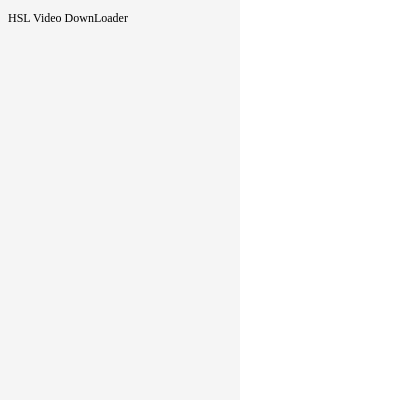
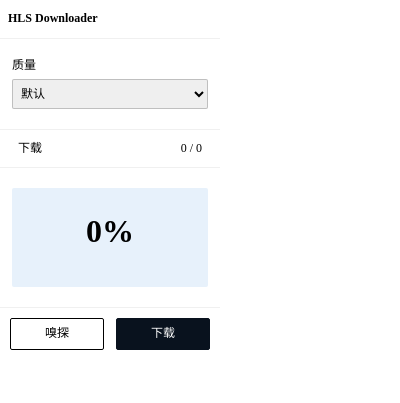
Before and after one commit to WX-DongXing/video-downloader-for-tencent, a browser extension: page popup/index.html in a window 400 px wide. Drawn offline with Linux system fonts and the light colour scheme.

Commit message:
feat: 添加基本样式布局

```diff
--- a/popup/index.js
+++ b/popup/index.js
@@ -1,15 +1,82 @@
-const { createApp, onMounted } = window.Vue
+const { createApp, onMounted, reactive, toRefs, computed } = window.Vue
 const app = createApp({
   name: 'Popup',
   template: `
-      <div class="wrap">
-        <p class="title">HSL Video DownLoader</p>
-      </div>
+      <main>
+        <header>HLS Downloader</header>
+        <section>
+            <div class="quality">
+                <p class="title">质量</p>
+                <select ref="quality">
+                        <option
+                           v-for="option in options"
+                           :value="option.value"
+                           :key="option.value">
+                           {{ option.label }}
+                         </option>
+                    </select>
+            </div>
+
+            <div class="download">
+                <span>下载</span>
+                <span>{{ downloadSize }} / {{ fragmentSize }}</span>
+            </div>
+
+            <div class="rate">
+                <div class="panel">
+                    <b>{{ rate }}</b>
+                    <div class="progress" :style="{ width: rate }"></div>
+                </div>
+            </div>
+        </section>
+        <footer>
+            <button class="outline" @click="handleReload">嗅探</button>
+            <button :class="['primary', { 'disabled': !allowDownload }]" :disabled="!allowDownload">下载</button>
+        </footer>
+      </main>
     `,
   setup () {
-    onMounted(() => {
-      console.log('here')
+    const { chrome } = window
+
+    const state = reactive({
+      tabId: null,
+      quality: null,
+      allowDownload: false,
+      options: [{ label: '默认', value: 0 }],
+      fragmentSize: 0,
+      downloadSize: 0
     })
+
+    const rate = computed(() => {
+      return (state.downloadSize / state.fragmentSize) ? (state.downloadSize / state.fragmentSize).toFixed(2) : 0 + '%'
+    })
+
+    const handleReload = () => {
+      state.tabId && chrome.tabs.reload(state.tabId)
+    }
+
+    onMounted(async () => {
+      chrome.tabs.query({ active: true, currentWindow: true }, async ([tab]) => {
+        // 刷新当前窗口，以便进行接口拦截
+        state.tabId = tab.id
+        await chrome.tabs.reload(tab.id)
+
+        chrome.webRequest.onBeforeRequest.addListener(({ method, url }) => {
+          if (method === 'GET' && /.m3u8/.test(url)) {
+            const [data] = url.match(/(?<=data=)(\S*?)(?=&)/g) || []
+            if (!data) return false
+            const { url: m3u8FilePath } = JSON.parse(decodeURIComponent(data)) || {}
+            if (!m3u8FilePath) return false
+          }
+        }, { urls: ['*://btrace.video.qq.com/kvcollect*'] }, ['extraHeaders'])
+      })
+    })
+
+    return {
+      rate,
+      ...toRefs(state),
+      handleReload
+    }
   }
 })
 app.mount('#app')
--- a/scripts/background.js
+++ /dev/null
@@ -1 +0,0 @@
-console.log('background')
--- /dev/null
+++ b/style/panel.css
@@ -0,0 +1,14 @@
+#app {
+  height: 100vh;
+  width: 100%;
+}
+.wrap {
+  height: 100%;
+  width: 100%;
+  background: whitesmoke;
+  overflow: hidden;
+}
+p {
+  font-size: 12px;
+  margin: 12px 8px;
+}
--- a/style/popup.css
+++ b/style/popup.css
@@ -1,14 +1,146 @@
 #app {
-  height: 400px;
-  width: 240px;
+  height: 360px;
+  width: 220px;
+  font-size: 12px;
 }
-.wrap {
+main {
+  display: flex;
+  flex-flow: column nowrap;
+  justify-content: space-between;
   height: 100%;
   width: 100%;
-  background: whitesmoke;
+  background: white;
   overflow: hidden;
 }
-p {
-  font-size: 12px;
+
+header {
   margin: 12px 8px;
+  font-weight: bold;
 }
+
+section {
+  flex: 1;
+  display: flex;
+  flex-flow: column nowrap;
+  height: 100%;
+  border-top: 1px solid rgba(0, 0, 0, .06);
+  border-bottom: 1px solid rgba(0, 0, 0, .06);
+}
+
+footer {
+  display: flex;
+  flex-flow: row nowrap;
+  justify-content: space-between;
+  align-items: center;
+  flex: none;
+  box-sizing: border-box;
+  padding: 10px;
+}
+
+button {
+  width: 94px;
+  padding: 8px;
+  cursor: pointer;
+  border-radius: 2px;
+  transition: all .2s cubic-bezier(.35,0,.25,1);
+}
+
+button.outline {
+  border: 1px solid black;
+  background: white;
+}
+
+button.outline:hover {
+  background: rgba(0,0,0,.12);
+}
+
+button.outline:active {
+  background: rgba(0,0,0,.2);
+}
+
+button.primary {
+  border: 1px solid #1673ff;
+  background: #1673ff;
+  color: white;
+}
+
+button.primary:hover {
+  background: #4089f8;
+  border-color: #4089f8;
+}
+
+button.primary:active {
+  background: #1673ff;
+  border-color: #1673ff;
+}
+
+button.primary.disabled {
+  cursor: not-allowed;
+  background: #09121e;
+  border-color: #09121e;
+}
+
+.quality {
+  box-sizing: border-box;
+  padding: 12px 12px 20px;
+}
+
+.download {
+  display: flex;
+  flex-flow: row nowrap;
+  justify-content: space-between;
+  align-items: center;
+  box-sizing: border-box;
+  padding: 12px 18px;
+  border-top: 1px solid rgba(0, 0, 0, .06);
+  border-bottom: 1px solid rgba(0, 0, 0, .06);
+}
+
+.rate {
+  height: 100%;
+  box-sizing: border-box;
+  padding: 20px 12px 20px;
+}
+
+.panel {
+  position: relative;
+  display: flex;
+  flex-flow: column nowrap;
+  justify-content: center;
+  align-items: center;
+  height: 100%;
+  box-sizing: border-box;
+  background: #e7f1fb;
+  border-radius: 2px;
+}
+
+.progress {
+  position: absolute;
+  z-index: 1;
+  top: 0;
+  left: 0;
+  height: 100%;
+  width: 0;
+  background: #cdc7fc;
+}
+
+select {
+  width: 100%;
+  padding: 6px 4px;
+  outline: none;
+  border: 1px solid rgba(0, 0, 0, .2);
+  border-radius: 2px;
+  cursor: pointer;
+}
+
+.title {
+  margin: 8px 0 6px;
+  font-weight: normal;
+}
+
+.panel b {
+  position: relative;
+  z-index: 2;
+  font-size: 32px;
+  margin-bottom: 12px;
+}
```
Also changed, not shown: package.json (added, +17 -0 lines), .eslintrc.js (added), manifest.json, 1 other file.
